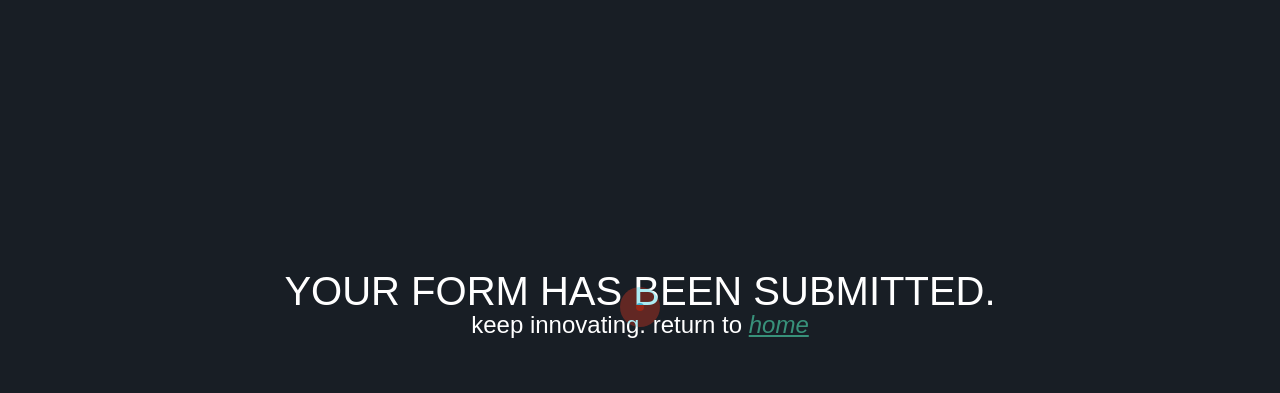
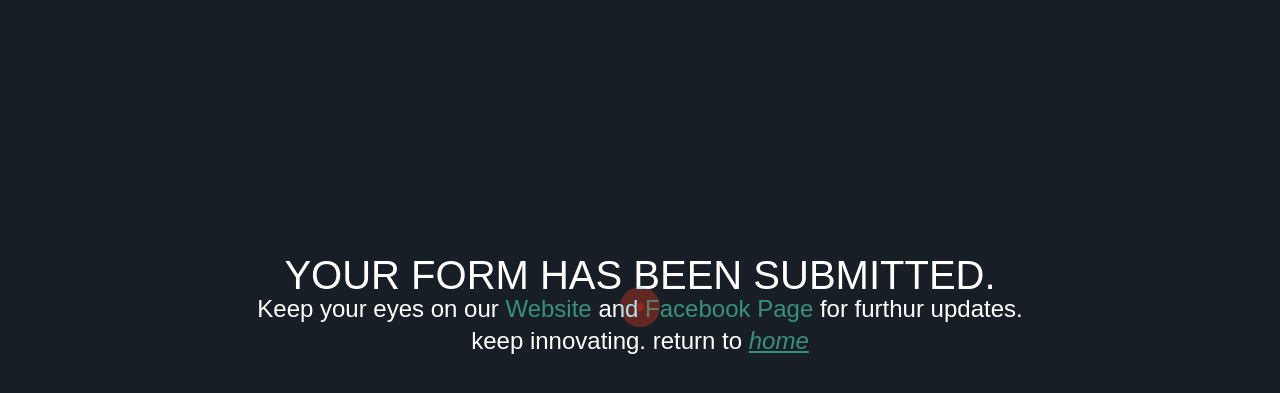
Before and after one commit to sakibmouin/sheikh-jamal-innovation-grant, a website: page success.html in a window 1280 px wide. Shown: the part 93-486 px from the top of the page. Drawn offline with nearby package versions, Linux system fonts and the light colour scheme.

Commit message:
Update success.html

```diff
--- a/success.html
+++ b/success.html
@@ -128,6 +128,7 @@
 
     <div class="main-container">
       <h4 class="uppercase text-[20px] md:text-3xl lg:text-[40px]">Your form has been submitted.</h4>
+      <h5 class="text-[15px] md:text-2xl lg:text-2xl">Keep your eyes on our <a class="text-green" href="https://drmcitclub.com">Website</a> and <a class="text-green" href="https://www.facebook.com/drmcitclub">Facebook Page</a> for furthur updates.</h5>
       <h5 class="text-[15px] md:text-2xl lg:text-2xl">keep innovating. return to <a class="text-green" href="https://drmcitclub.com"><u><i>home</i></u></a></h5>
     </div>
 
```
